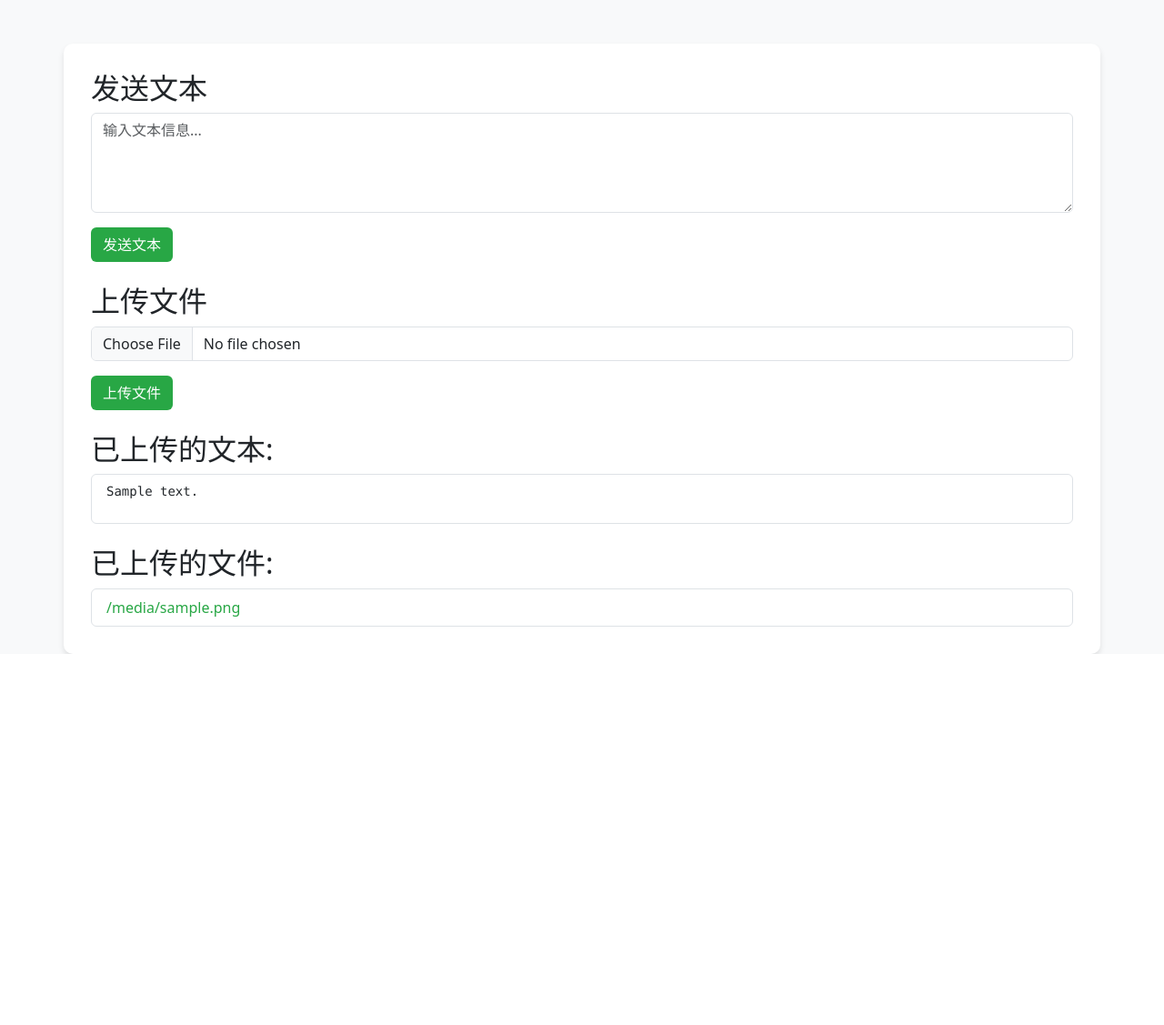
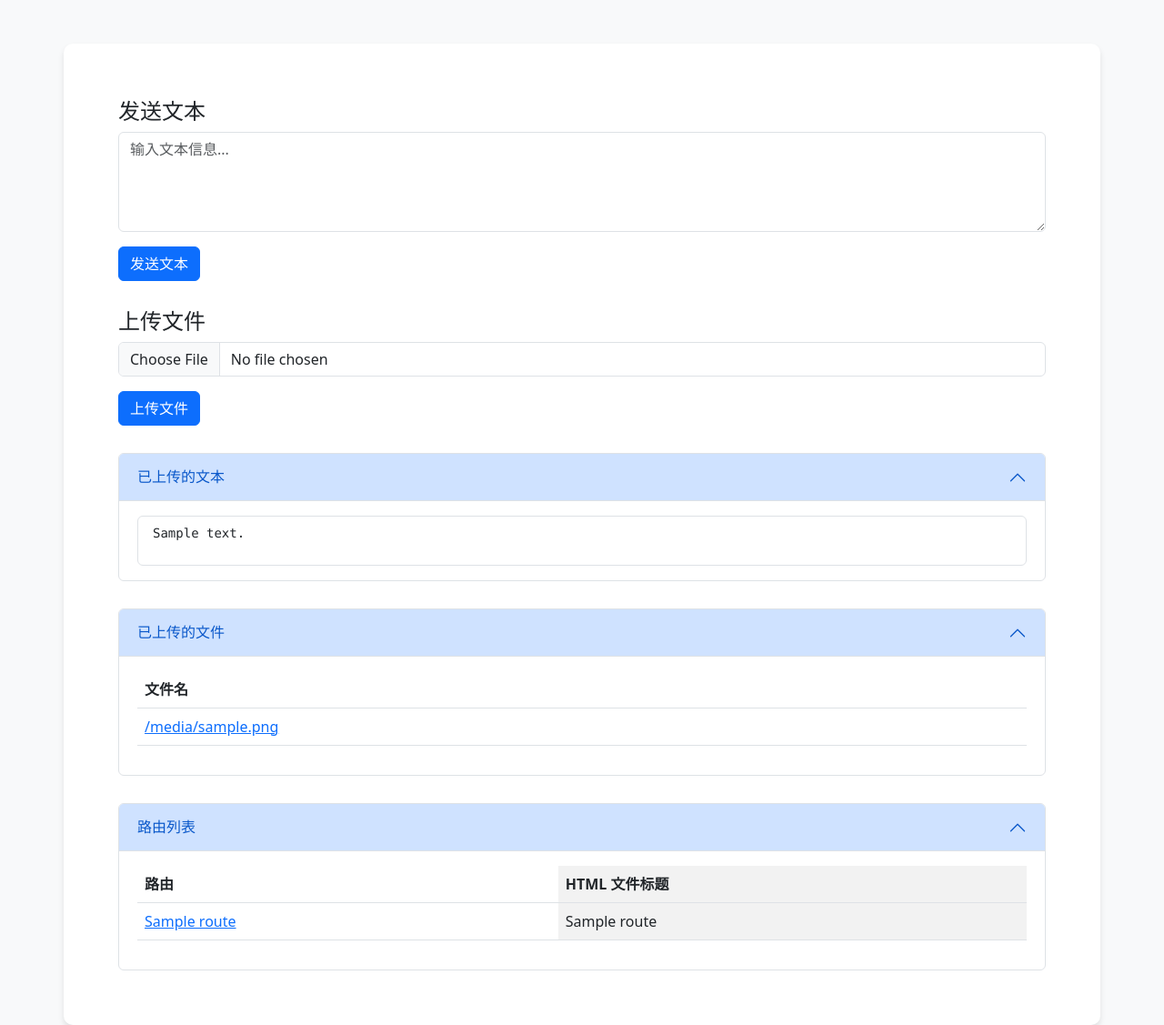
Before and after one commit to flowstone/FS-Tool-Pro, a Flask app: template templates/index.html in a window 1280 px wide. Shown: the part 96-1223 px from the top of the page at 91% size. Before the commit the page ends 815 px from the top, so only its background shows below. Run offline with Flask 3, Linux system fonts and the light colour scheme; the template is opened without the code that fills it: most values are stand-ins (such as "Sample title", 1, 10 or a date in 2020); some libraries are stand-ins or nearby versions.

Commit message:
feat-flask动态路由加到页面列表中

```diff
--- a/flask_server.py
+++ b/flask_server.py
@@ -19,9 +19,10 @@ os.makedirs(EXTERNAL_TEMPLATES_DIR, exist_ok=True)
 
 # 存储上传的文本消息
 uploaded_texts = []
-
 # 允许上传的文件类型
 ALLOWED_EXTENSIONS = {'txt', 'pdf', 'png', 'jpg', 'jpeg', 'gif'}
+# 全局变量存储动态路由和标题
+dynamic_routes = []
 
 
 def allowed_file(filename):
@@ -30,9 +31,14 @@ def allowed_file(filename):
 
 
 def render_index_page(error=None):
-    """渲染主页，避免重复代码，传递错误信息"""
-    return render_template('index.html', files=os.listdir(EXTERNAL_UPDATE_DIR), texts=uploaded_texts, error=error)
-
+    """渲染主页，传递错误信息和动态路由信息"""
+    return render_template(
+        'index.html',
+        files=os.listdir(EXTERNAL_UPDATE_DIR),
+        texts=uploaded_texts,
+        error=error,
+        dynamic_routes=dynamic_routes
+    )
 
 
 def create_app():
@@ -84,19 +90,42 @@ def create_app():
 
     # 动态创建路由
     def create_dynamic_routes():
-        # 获取 templates 和 external/pages 目录下的所有 HTML 文件
+        """
+        动态创建路由，同时记录路由和对应 HTML 的标题。
+        """
         for directory in [EXTERNAL_TEMPLATES_DIR]:
             for filename in os.listdir(directory):
                 if filename.endswith('.html'):
                     route_name = filename.replace('.html', '')
+                    route_path = f"/{route_name}"
 
-                    # 为每个 HTML 文件创建一个动态路由
-                    @app.route(f'/{route_name}')
+                    # 从 HTML 文件中提取标题
+                    html_file_path = os.path.join(directory, filename)
+                    with open(html_file_path, 'r', encoding='utf-8') as f:
+                        content = f.read()
+                    title = extract_html_title(content)
+
+                    # 添加到动态路由列表
+                    dynamic_routes.append({'route': route_path, 'title': title})
+
+                    # 创建动态路由
+                    @app.route(route_path)
                     def dynamic_route(route_name=route_name):
                         return render_template(f'{route_name}.html')
 
+
+
     create_dynamic_routes()
     return app
+
+# 从 HTML 文件内容中提取标题标签内容。
+def extract_html_title(content):
+    """
+    从 HTML 文件内容中提取标题标签内容。
+    """
+    import re
+    match = re.search(r'<title>(.*?)</title>', content, re.IGNORECASE)
+    return match.group(1) if match else 'No Title'
 
 def run_flask():
     """启动 Flask 服务"""
--- a/templates/index.html
+++ b/templates/index.html
@@ -47,6 +47,9 @@
         .form-control {
             margin-bottom: 15px;
         }
+        .area {
+            margin: 30px;
+        }
     </style>
 </head>
 
@@ -56,8 +59,9 @@
     </header>
 
     <div class="container mt-5">
+        <div class="area">
             <!-- Send Text Form -->
-        <h2>发送文本</h2>
+            <h4>发送文本</h4>
             <!-- 错误信息提示 -->
             {% if error %}
                 <div class="alert alert-danger" role="alert">
@@ -68,35 +72,106 @@
                 <div class="mb-3">
                     <textarea class="form-control" name="text" placeholder="输入文本信息..." rows="4"></textarea>
                 </div>
-            <button type="submit" class="btn btn-custom">发送文本</button>
+                <button type="submit" class="btn btn-primary">发送文本</button>
             </form>
-
+        </div>
+        <div class="area">
             <!-- Upload File Form -->
-        <h2 class="mt-4">上传文件</h2>
+            <h4 class="mt-4">上传文件</h4>
             <form method="POST" enctype="multipart/form-data" action="/upload">
                 <div class="mb-3">
                     <input class="form-control" type="file" name="file" />
                 </div>
-            <button type="submit" class="btn btn-custom">上传文件</button>
+                <button type="submit" class="btn btn-primary">上传文件</button>
             </form>
+        </div>
 
-        <!-- Uploaded Texts -->
-        <h2 class="mt-4">已上传的文本:</h2>
+        <div class="area">
+             <div class="accordion" id="updateTextList">
+              <div class="accordion-item">
+                <h2 class="accordion-header">
+                  <button class="accordion-button" type="button" data-bs-toggle="collapse" data-bs-target="#updateTextListOne" aria-expanded="true" aria-controls="updateTextListOne">
+                      已上传的文本
+                  </button>
+                </h2>
+                <div id="updateTextListOne" class="accordion-collapse collapse show" data-bs-parent="#updateTextList">
+                  <div class="accordion-body">
                     <ul class="list-group">
                         {% for text in texts %}
                         <li class="list-group-item"><pre>{{ text }}</pre></li>
                         {% endfor %}
                     </ul>
+                  </div>
+                </div>
+              </div>
+            </div>
 
-        <!-- Uploaded Files -->
-        <h2 class="mt-4">已上传的文件:</h2>
-        <ul class="list-group file-list">
+        </div>
+
+        <div class="area">
+            <div class="accordion" id="updateFileList">
+              <div class="accordion-item">
+                <h2 class="accordion-header">
+                  <button class="accordion-button" type="button" data-bs-toggle="collapse" data-bs-target="#updateFileListOne" aria-expanded="true" aria-controls="updateFileListOne">
+                      已上传的文件
+                  </button>
+                </h2>
+                <div id="updateFileListOne" class="accordion-collapse collapse show" data-bs-parent="#updateFileList">
+                  <div class="accordion-body">
+                        <table class="table table-striped-columns">
+                            <thead>
+                                <tr>
+                                    <th>文件名</th>
+                                </tr>
+                            </thead>
+                            <tbody>
                                 {% for file in files %}
-            <li class="list-group-item">
-                <a href="{{ url_for('uploaded_file', filename=file) }}">{{ file }}</a>
-            </li>
+                                <tr>
+                                    <td><a href="{{ url_for('uploaded_file', filename=file) }}">{{ file }}</a></td>
+                                </tr>
                                 {% endfor %}
-        </ul>
+                            </tbody>
+                        </table>
+                  </div>
+                </div>
+              </div>
+            </div>
+
+        </div>
+
+        <div class="area">
+            <div class="accordion" id="accordionExample">
+              <div class="accordion-item">
+                <h2 class="accordion-header">
+                  <button class="accordion-button" type="button" data-bs-toggle="collapse" data-bs-target="#collapseOne" aria-expanded="true" aria-controls="collapseOne">
+                      路由列表
+                  </button>
+                </h2>
+                <div id="collapseOne" class="accordion-collapse collapse show" data-bs-parent="#accordionExample">
+                  <div class="accordion-body">
+                        <table class="table table-striped-columns">
+                            <thead>
+                                <tr>
+                                    <th>路由</th>
+                                    <th>HTML 文件标题</th>
+                                </tr>
+                            </thead>
+                            <tbody>
+                                {% for route in dynamic_routes %}
+                                <tr>
+                                    <td><a href="{{ route.route }}">{{ route.route }}</a></td>
+                                    <td>{{ route.title }}</td>
+                                </tr>
+                                {% endfor %}
+                            </tbody>
+                        </table>
+                  </div>
+                </div>
+              </div>
+            </div>
+
+        </div>
+
     </div>
 
     <!-- 引入 Bootstrap JS 和 Popper.js -->
```
Lines whose indentation alone changed are shown as unchanged.
